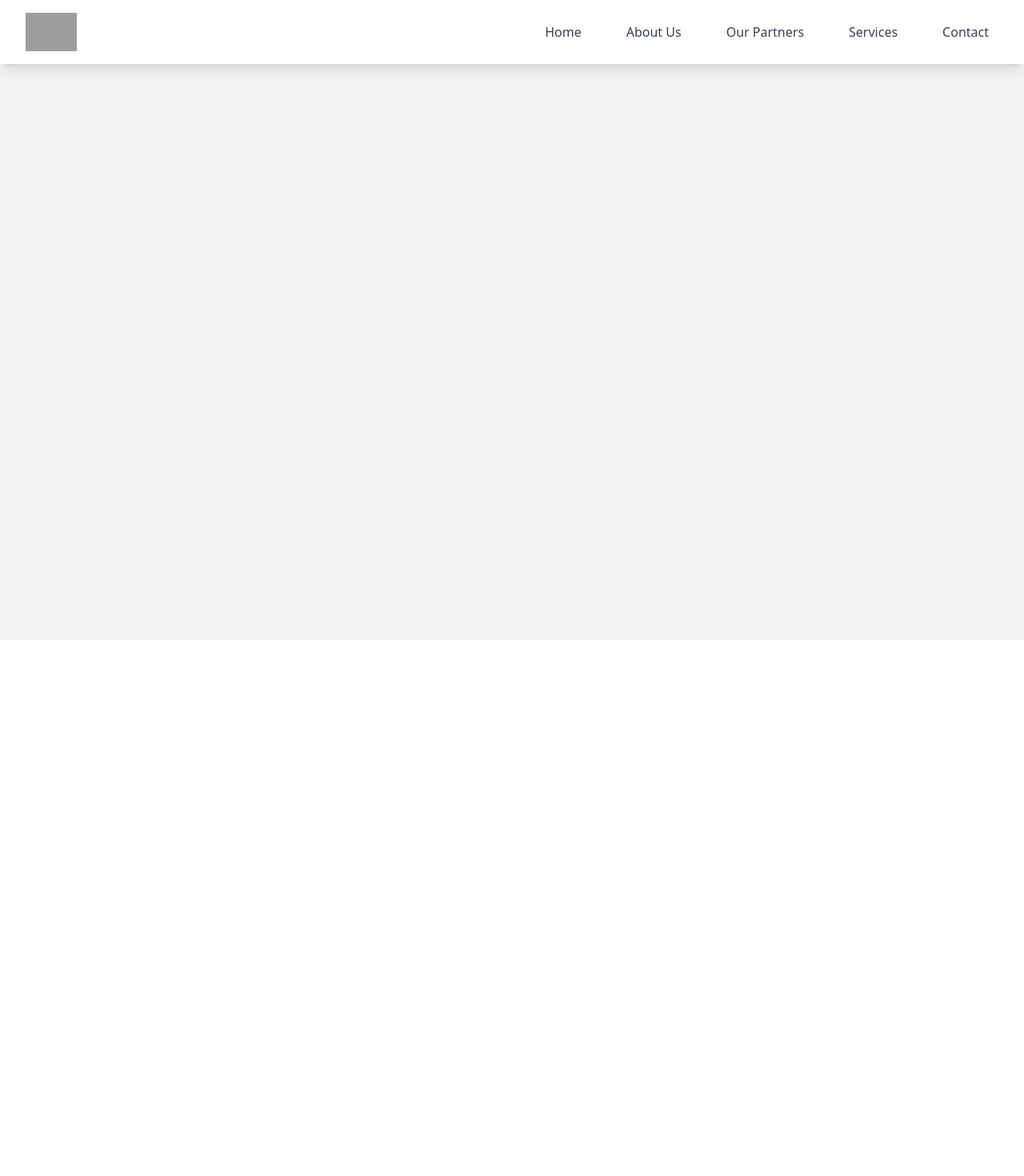
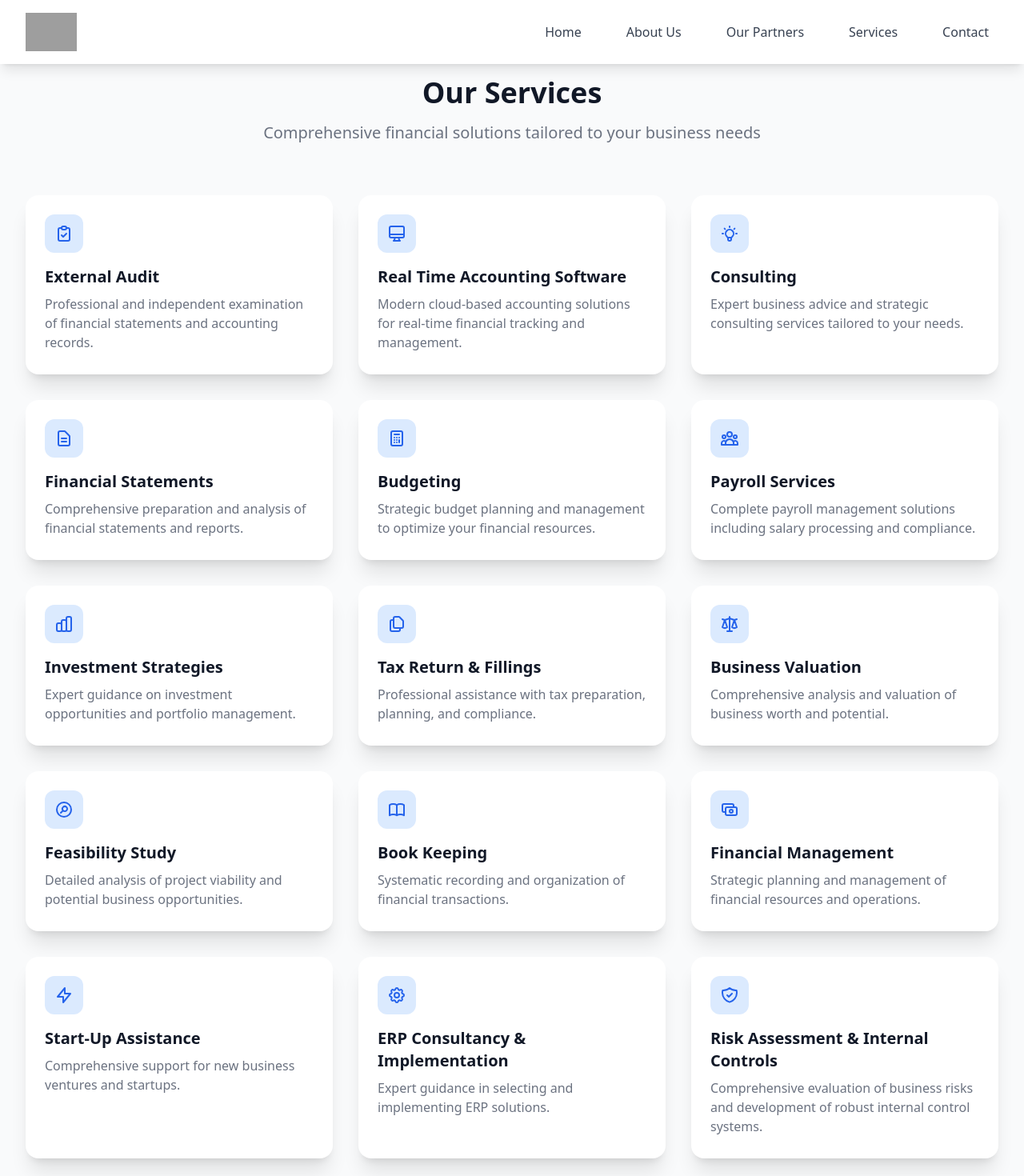
Before and after one commit to nirzaf/steauditing.com, a React (Vite) app: page /services in a window 1280 px wide. Shown: the top 1470 px of the page at 80% size. Before the commit the page ends 800 px from the top, so only its background shows below. Built offline with nearby package versions, Linux system fonts and the light colour scheme; grey boxes are pictures that could not be loaded.

Commit message:
feat: Add Services page and update navigation (main)
Add a new Services page showcasing the company's
offerings.  Updated the navigation bar to include a
link to the new Services page, replacing the
previous anchor link.  Also included framer-motion
for smooth animations.

```diff
--- a/package.json
+++ b/package.json
@@ -10,6 +10,7 @@
     "preview": "vite preview"
   },
   "dependencies": {
+    "framer-motion": "^11.11.17",
     "lucide-react": "^0.344.0",
     "react": "^18.3.1",
     "react-dom": "^18.3.1",
--- a/src/App.tsx
+++ b/src/App.tsx
@@ -7,6 +7,7 @@ import About from './components/About';
 import AboutPage from './pages/AboutPage';
 import PartnersPage from './pages/PartnersPage';
 import ContactPage from './pages/ContactPage';
+import ServicesPage from './pages/ServicesPage';
 import { tailwindColors } from './theme';
 
 function HomePage() {
@@ -30,6 +31,7 @@ function App() {
           <Route path="/about" element={<AboutPage />} />
           <Route path="/partners" element={<PartnersPage />} />
           <Route path="/contact" element={<ContactPage />} />
+          <Route path="/services" element={<ServicesPage />} />
         </Routes>
       </div>
     </Router>
--- a/src/components/Contact.tsx
+++ b/src/components/Contact.tsx
@@ -1,5 +1,6 @@
+import React from 'react';
+import { HiPhone, HiMail, HiLocationMarker, HiExternalLink } from 'react-icons/hi';
 import { tailwindColors } from '../theme';
-import { HiPhone, HiMail, HiLocationMarker, HiExternalLink } from 'react-icons/hi';
 
 export default function Contact() {
   return (
--- a/src/components/Navbar.tsx
+++ b/src/components/Navbar.tsx
@@ -23,7 +23,7 @@ export default function Navbar() {
             <Link to="/" className="text-gray-700 hover:text-blue-600 px-3 py-2 font-medium">Home</Link>
             <Link to="/about" className="text-gray-700 hover:text-blue-600 px-3 py-2 font-medium">About Us</Link>
             <Link to="/partners" className="text-gray-700 hover:text-blue-600 px-3 py-2 font-medium">Our Partners</Link>
-            <a href="#services" className="text-gray-700 hover:text-blue-600 px-3 py-2 font-medium">Services</a>
+            <Link to="/services" className="text-gray-700 hover:text-blue-600 px-3 py-2 font-medium">Services</Link>
             <Link to="/contact" className="text-gray-700 hover:text-blue-600 px-3 py-2 font-medium">Contact</Link>
           </div>
 
@@ -45,7 +45,7 @@ export default function Navbar() {
             <Link to="/" className="block text-gray-700 hover:text-blue-600 px-3 py-2 font-medium">Home</Link>
             <Link to="/about" className="block text-gray-700 hover:text-blue-600 px-3 py-2 font-medium">About Us</Link>
             <Link to="/partners" className="block text-gray-700 hover:text-blue-600 px-3 py-2 font-medium">Our Partners</Link>
-            <a href="#services" className="block text-gray-700 hover:text-blue-600 px-3 py-2 font-medium">Services</a>
+            <Link to="/services" className="block text-gray-700 hover:text-blue-600 px-3 py-2 font-medium">Services</Link>
             <Link to="/contact" className="block text-gray-700 hover:text-blue-600 px-3 py-2 font-medium">Contact</Link>
           </div>
         </div>
--- /dev/null
+++ b/src/pages/ServicesPage.tsx
@@ -0,0 +1,143 @@
+import React from 'react';
+import { HiOutlineClipboardCheck, HiOutlineCalculator, HiOutlineLightBulb, HiOutlineDocumentText,
+         HiOutlineCash, HiOutlineUserGroup, HiOutlineChartBar, HiOutlineDocumentDuplicate,
+         HiOutlineScale, HiOutlineSearchCircle, HiOutlineBookOpen, HiOutlineCog,
+         HiOutlineLightningBolt, HiOutlineDesktopComputer, HiOutlineShieldCheck } from 'react-icons/hi';
+import { motion } from 'framer-motion';
+
+const tailwindColors = {
+  primary: 'bg-blue-600',
+  primaryText: 'text-blue-600',
+  secondary: 'bg-blue-100',
+};
+
+const services = [
+  {
+    title: 'External Audit',
+    description: 'Professional and independent examination of financial statements and accounting records.',
+    icon: HiOutlineClipboardCheck,
+  },
+  {
+    title: 'Real Time Accounting Software',
+    description: 'Modern cloud-based accounting solutions for real-time financial tracking and management.',
+    icon: HiOutlineDesktopComputer,
+  },
+  {
+    title: 'Consulting',
+    description: 'Expert business advice and strategic consulting services tailored to your needs.',
+    icon: HiOutlineLightBulb,
+  },
+  {
+    title: 'Financial Statements',
+    description: 'Comprehensive preparation and analysis of financial statements and reports.',
+    icon: HiOutlineDocumentText,
+  },
+  {
+    title: 'Budgeting',
+    description: 'Strategic budget planning and management to optimize your financial resources.',
+    icon: HiOutlineCalculator,
+  },
+  {
+    title: 'Payroll Services',
+    description: 'Complete payroll management solutions including salary processing and compliance.',
+    icon: HiOutlineUserGroup,
+  },
+  {
+    title: 'Investment Strategies',
+    description: 'Expert guidance on investment opportunities and portfolio management.',
+    icon: HiOutlineChartBar,
+  },
+  {
+    title: 'Tax Return & Fillings',
+    description: 'Professional assistance with tax preparation, planning, and compliance.',
+    icon: HiOutlineDocumentDuplicate,
+  },
+  {
+    title: 'Business Valuation',
+    description: 'Comprehensive analysis and valuation of business worth and potential.',
+    icon: HiOutlineScale,
+  },
+  {
+    title: 'Feasibility Study',
+    description: 'Detailed analysis of project viability and potential business opportunities.',
+    icon: HiOutlineSearchCircle,
+  },
+  {
+    title: 'Book Keeping',
+    description: 'Systematic recording and organization of financial transactions.',
+    icon: HiOutlineBookOpen,
+  },
+  {
+    title: 'Financial Management',
+    description: 'Strategic planning and management of financial resources and operations.',
+    icon: HiOutlineCash,
+  },
+  {
+    title: 'Start-Up Assistance',
+    description: 'Comprehensive support for new business ventures and startups.',
+    icon: HiOutlineLightningBolt,
+  },
+  {
+    title: 'ERP Consultancy & Implementation',
+    description: 'Expert guidance in selecting and implementing ERP solutions.',
+    icon: HiOutlineCog,
+  },
+  {
+    title: 'Risk Assessment & Internal Controls',
+    description: 'Comprehensive evaluation of business risks and development of robust internal control systems.',
+    icon: HiOutlineShieldCheck,
+  },
+];
+
+const ServicesPage: React.FC = () => {
+  return (
+    <div className="bg-gray-50 min-h-screen py-16">
+      <div className="max-w-7xl mx-auto px-4 sm:px-6 lg:px-8">
+        <motion.div
+          initial={{ opacity: 0, y: -20 }}
+          animate={{ opacity: 1, y: 0 }}
+          transition={{ duration: 0.5 }}
+          className="text-center mt-8"
+        >
+          <h2 className="text-3xl font-extrabold text-gray-900 sm:text-4xl">
+            Our Services
+          </h2>
+          <p className="mt-4 max-w-2xl text-xl text-gray-500 mx-auto">
+            Comprehensive financial solutions tailored to your business needs
+          </p>
+        </motion.div>
+
+        <div className="mt-16 grid gap-8 sm:grid-cols-2 lg:grid-cols-3">
+          {services.map((service, index) => (
+            <motion.div
+              key={service.title}
+              initial={{ opacity: 0, y: 20 }}
+              animate={{ opacity: 1, y: 0 }}
+              transition={{ duration: 0.5, delay: index * 0.1 }}
+              className="relative group"
+            >
+              <div className="h-full flex flex-col bg-white rounded-2xl shadow-xl overflow-hidden hover:shadow-2xl transition-shadow duration-300">
+                <div className="flex-1 p-6 flex flex-col justify-between">
+                  <div className="flex-1">
+                    <div className={`w-12 h-12 ${tailwindColors.secondary} rounded-xl flex items-center justify-center mb-4`}>
+                      <service.icon className={`w-6 h-6 ${tailwindColors.primaryText}`} />
+                    </div>
+                    <h3 className="text-xl font-semibold text-gray-900 mb-2">
+                      {service.title}
+                    </h3>
+                    <p className="text-gray-500">
+                      {service.description}
+                    </p>
+                  </div>
+                </div>
+                <div className={`h-1 ${tailwindColors.primary} transform scale-x-0 group-hover:scale-x-100 transition-transform duration-300 origin-left`} />
+              </div>
+            </motion.div>
+          ))}
+        </div>
+      </div>
+    </div>
+  );
+};
+
+export default ServicesPage;
```
Also changed, not shown: 1 other file (tests, documents, lock files or other folders).
